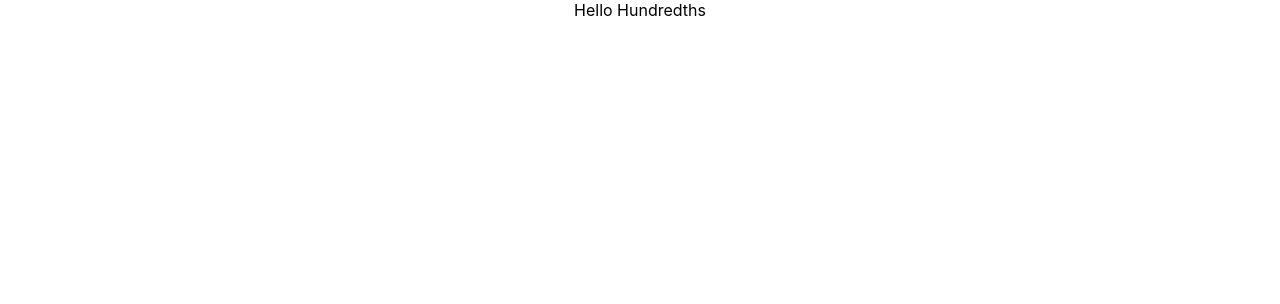
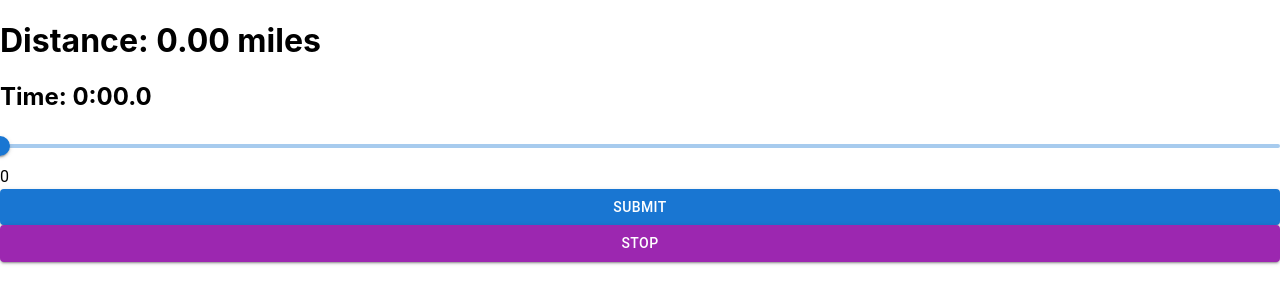
Before and after one commit to msantam2/hundredths, a React (Create React App) app: page / in a window 1280 px wide. Shown: the top 304 px of the page. Built offline with nearby package versions, Linux system fonts and the light colour scheme.

Commit message:
basic app logic, still needs more

```diff
--- a/src/App.js
+++ b/src/App.js
@@ -1,9 +1,63 @@
 import './App.css';
+import React, { useState, useEffect } from 'react';
+import { Slider, Button, Typography, Stack } from '@mui/material';
 
 function App() {
+  const [distance, setDistance] = useState(0);
+  const [elapsedTime, setElapsedTime] = useState(0);
+  const [speed, setSpeed] = useState(0);
+  const [timerRunning, setTimerRunning] = useState(false);
+
+  useEffect(() => {
+    let intervalId;
+
+    if (timerRunning) {
+      intervalId = setInterval(() => {
+        setElapsedTime(prevTime => prevTime + 0.1);
+      }, 100); // Update elapsed time every 0.1 seconds
+    } else {
+      clearInterval(intervalId);
+    }
+    return () => clearInterval(intervalId);
+  }, [timerRunning]);
+
+  const handleStart = () => {
+    setTimerRunning(true);
+  };
+
+  const handleStop = () => {
+    setTimerRunning(false);
+    setDistance(0);
+    setElapsedTime(0);
+    setSpeed(0);
+  };
+
+  const handleSpeedChange = (_event, newSpeed) => {
+    setSpeed(newSpeed);
+  };
+
+  useEffect(() => {
+    setDistance(speed * elapsedTime / 3600);
+  }, [speed, elapsedTime]);
+
+  const formatTime = (time) => {
+    const minutes = Math.floor(time / 60);
+    const seconds = Math.floor(time % 60);
+    const tenths = Math.floor((time * 10) % 10);
+    return `${minutes}:${seconds < 10 ? '0' : ''}${seconds}.${tenths}`;
+  };
+
   return (
-    <div className="App">
-      Hello Hundredths
+    <div>
+      <h1>Distance: {distance.toFixed(2)} miles</h1>
+      <h2>Time: {formatTime(elapsedTime)}</h2>
+      <Slider value={speed} onChange={handleSpeedChange} min={0} max={12} step={0.5} />
+      <Typography>{speed}</Typography>
+
+      <Stack>
+        <Button variant="contained" color="primary" onClick={handleStart}>Submit</Button>
+        <Button variant="contained" color="secondary" onClick={handleStop}>Stop</Button>
+      </Stack>
     </div>
   );
 }
```
